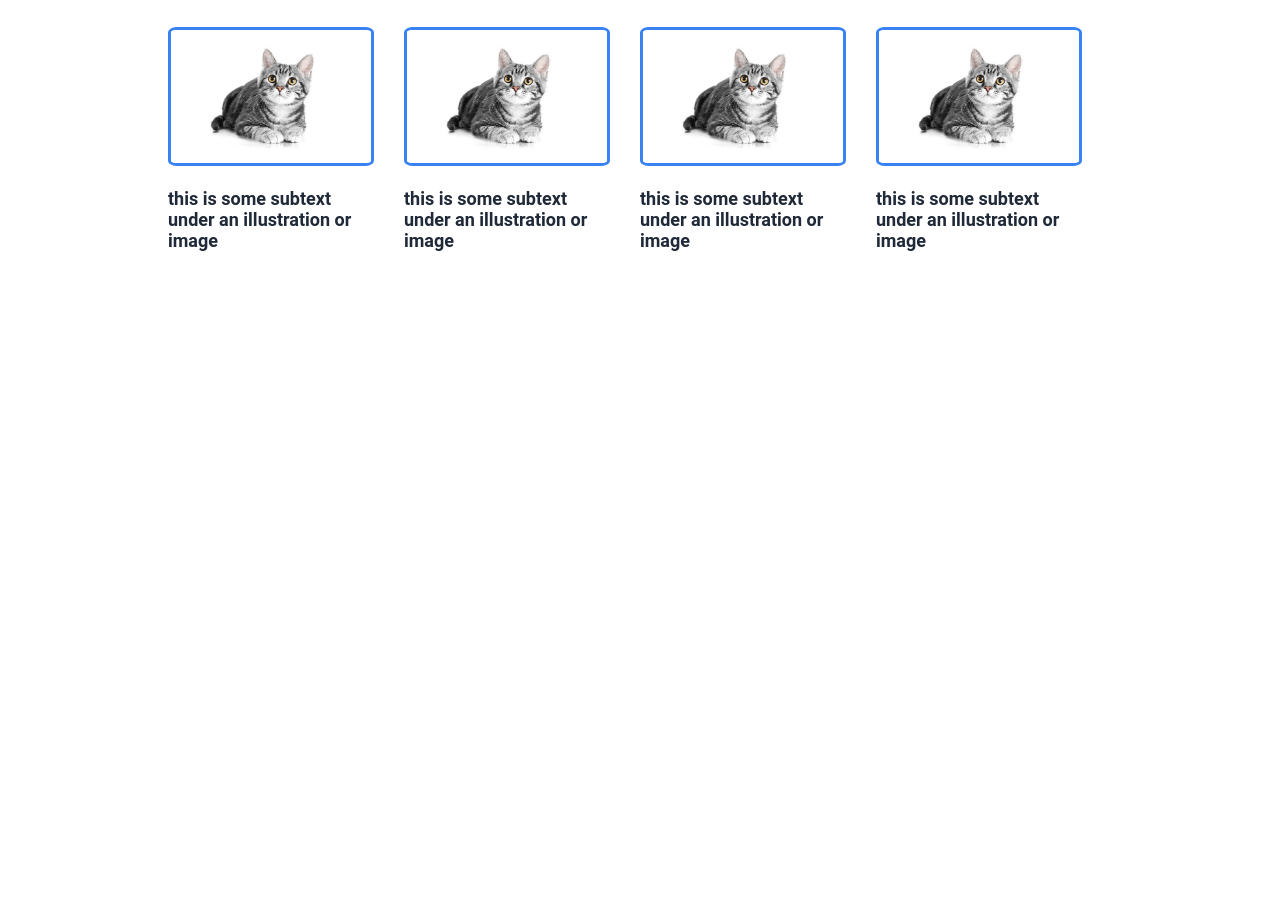
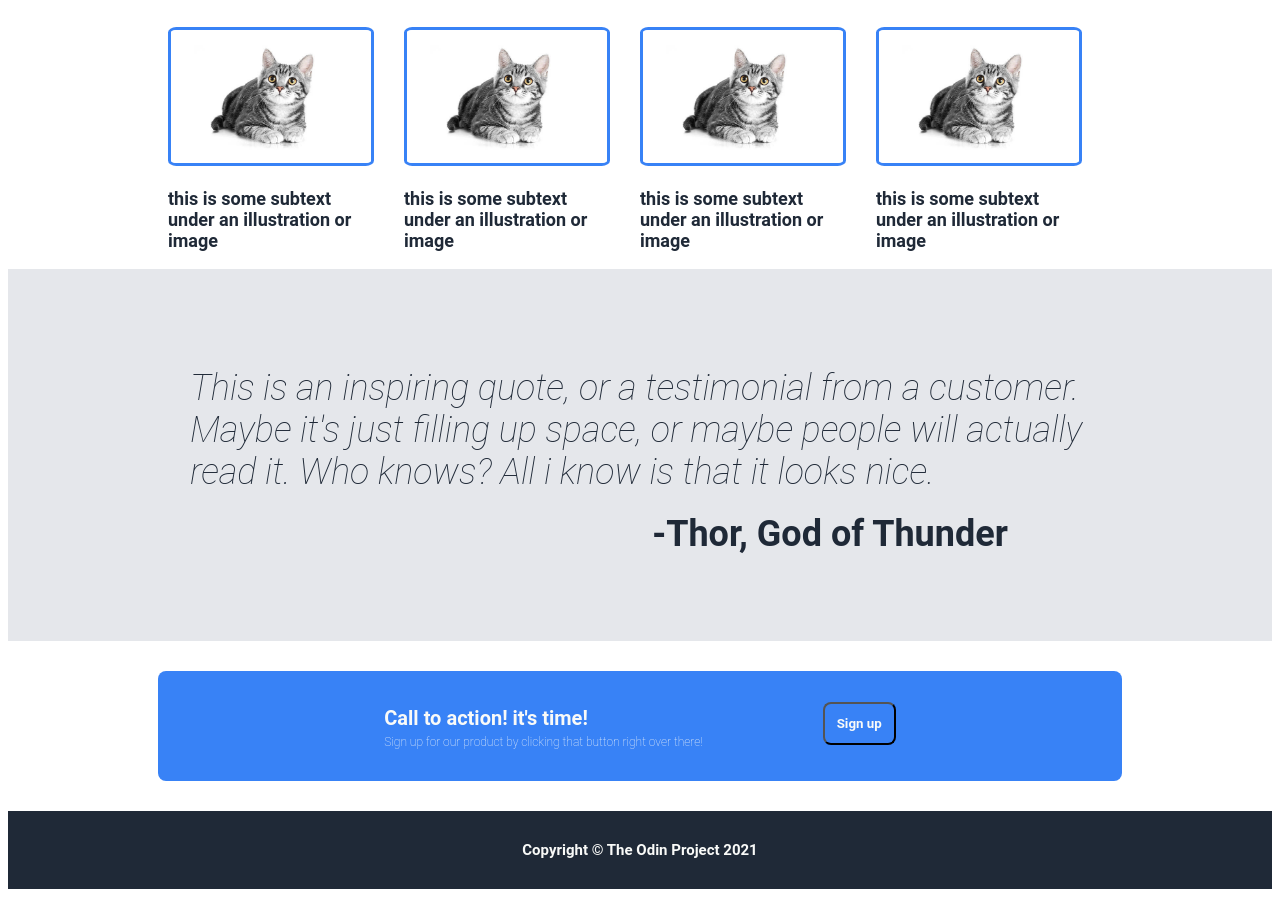
Before and after one commit to Madnawy/odin-landing-page, a plain HTML site: page index.html in a window 1280 px wide. Shown: the part 612-1509 px from the top of the page. Before the commit the page ends 889 px from the top, so only its background shows below. Drawn offline with Linux system fonts and the light colour scheme.

Commit message:
added call to action and footer with all css

```diff
--- a/index.html
+++ b/index.html
@@ -50,5 +50,23 @@
             </div>
         </div>
     </div>
+    <div class="quoteArea">
+        <h4>
+            This is an inspiring quote, or a testimonial from a customer. Maybe it's just filling up space, or maybe people will actually read it. Who knows? All i know is that it looks nice.
+        </h4>
+        <p id="thor">-Thor, God of Thunder</p>
+    </div>
+    <div class="cta">
+        <div class="ctaText">
+            <h5>Call to action! it's time!</h5>
+            <p id="ctaP">Sign up for our product by clicking that button right over there!</p>
+        </div>
+        <div class="ctaButton">
+            <button>Sign up</button>
+        </div>
+    </div>
+    <div class="footer">
+        <p id="footerP">Copyright <span>&copy;</span> The Odin Project 2021</p>
+    </div>
 </body>
 </html>
--- a/styles.css
+++ b/styles.css
@@ -111,3 +111,86 @@ h3 {
     color: #1f2937;
     max-width: 200px;
 }
+
+.quoteArea {
+    background-color: #E5E7EB;
+    display: flex;
+    flex-direction: column;
+    justify-content: center;
+    align-items: center;
+    padding-top: 50px;
+    padding-bottom: 50px;
+}
+
+h4 {
+    flex: auto;
+    font-size: 36px;
+    color: #1f2937;
+    font-weight: lighter;
+    font-style: italic;
+    font-family: 'Roboto', sans-serif;
+    max-width: 900px;
+    margin-bottom: 10px;
+}
+
+#thor {
+    flex: auto;
+    font-size: 36px;
+    color: #1f2937;
+    font-weight: bolder;
+    font-family: 'Roboto', sans-serif;
+    margin-top: 10px;
+    padding-left: 380px;
+}
+
+.cta {
+    background-color: #3882f6;
+    display: flex;
+    justify-content: center;
+    align-items: center;
+    border: 3px;
+    border-radius: 8px 8px 8px;
+    margin-right: 150px;
+    margin-left: 150px;
+    margin-top: 30px;
+    margin-bottom: 30px;
+    padding-bottom: 20px;
+    padding-top: 15px;
+}
+
+.ctaText {
+    margin-right: 120px;
+}
+
+h5 {
+    font-size: 20px;
+    color: #F9FaF8;
+    font-weight: bolder;
+    font-family: 'Roboto', sans-serif;
+    margin-top: 20px;
+    margin-bottom: 2px;
+}
+
+#ctaP {
+    font-size: 12px;
+    color: #F9FaF8;
+    font-weight: lighter;
+    font-family: 'Roboto', sans-serif;
+    margin-top: 5px;
+
+}
+
+.footer {
+    background-color: #1F2937;
+    padding-top: 15px;
+    padding-bottom: 15px;
+    justify-content: center;
+    text-align: center;
+}
+
+#footerP {
+    font-size: 15px;
+    color: #F9FaF8;
+    font-weight: bold;
+    font-family: 'Roboto', sans-serif;
+}
```
